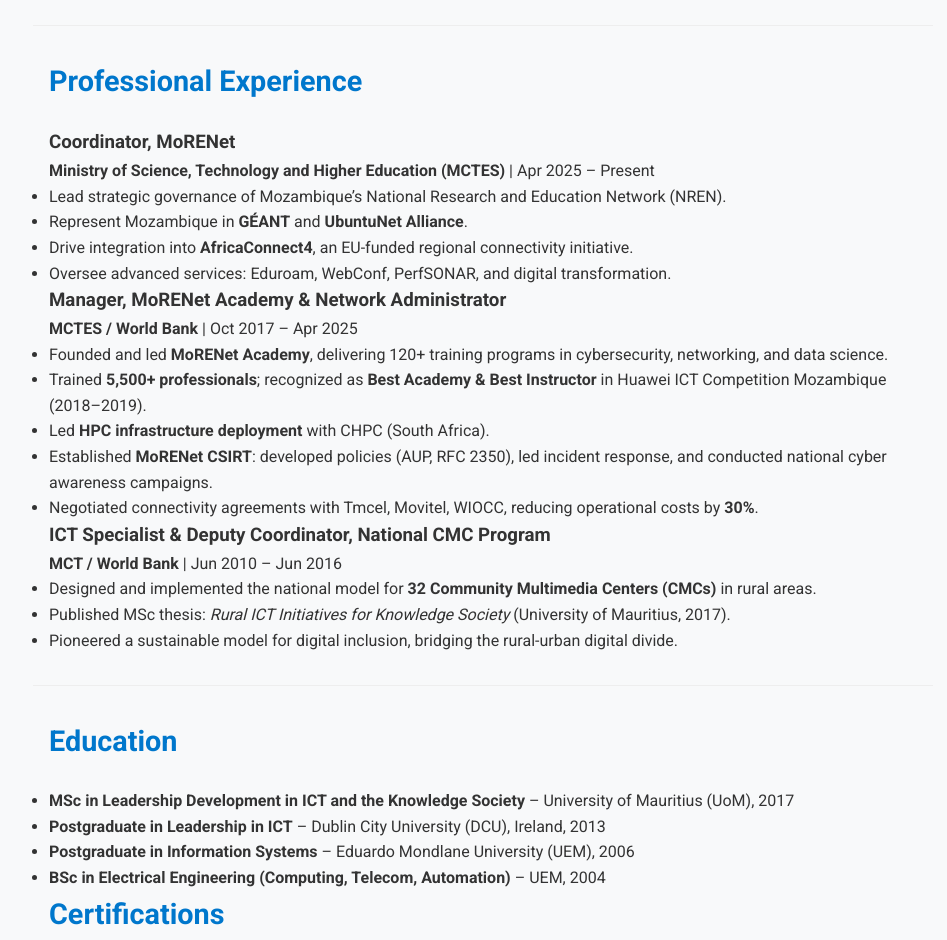
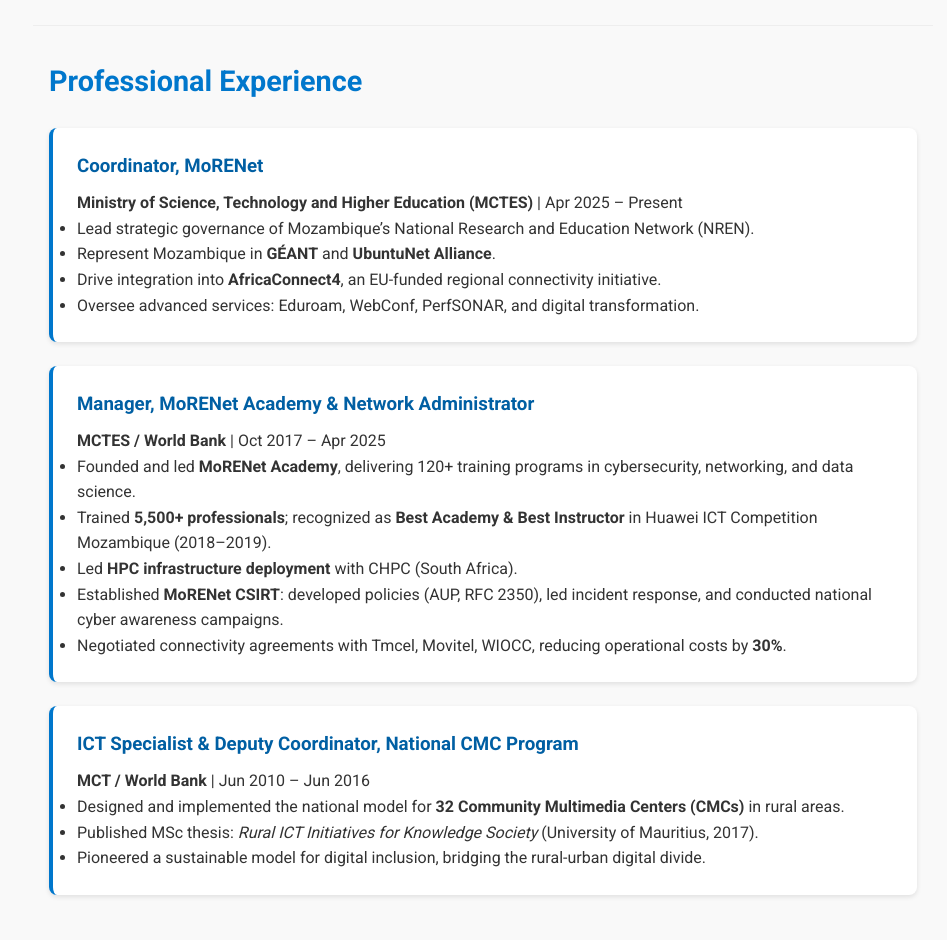
Before and after one commit to MMucelo/MMucelo.github.io, a plain HTML site: page index.html in a window 1280 px wide. Shown: the part 760-1700 px from the top of the page, without its empty margins (157-1104 px from the left). Drawn offline with Linux system fonts and the light colour scheme.

Commit message:
Update style.css

```diff
--- a/style.css
+++ b/style.css
@@ -1,4 +1,3 @@
-/* Reset básico */
 * {
   margin: 0;
   padding: 0;
@@ -9,7 +8,7 @@ body {
   font-family: 'Roboto', sans-serif;
   line-height: 1.6;
   color: #333;
-  background-color: #f8f9fa;
+  background-color: #f9f9f9;
 }
 
 header {
@@ -61,7 +60,7 @@ h2 {
   font-size: 1.8rem;
 }
 
-.project-card {
+.experience-card, .project-card {
   background: white;
   padding: 1.5rem;
   margin-bottom: 1.5rem;
@@ -70,18 +69,18 @@ h2 {
   border-left: 4px solid #0077cc;
 }
 
-.project-card h3 {
+.experience-card h3, .project-card h3 {
   color: #005fa3;
   margin-bottom: 0.5rem;
 }
 
-.project-card a {
+.experience-card a, .project-card a {
   color: #0077cc;
   text-decoration: none;
   font-weight: bold;
 }
 
-.project-card a:hover {
+.experience-card a:hover, .project-card a:hover {
   text-decoration: underline;
 }
 
@@ -93,7 +92,6 @@ footer {
   font-size: 0.9rem;
 }
 
-/* Responsivo */
 @media (max-width: 768px) {
   header h1 {
     font-size: 2rem;
```
